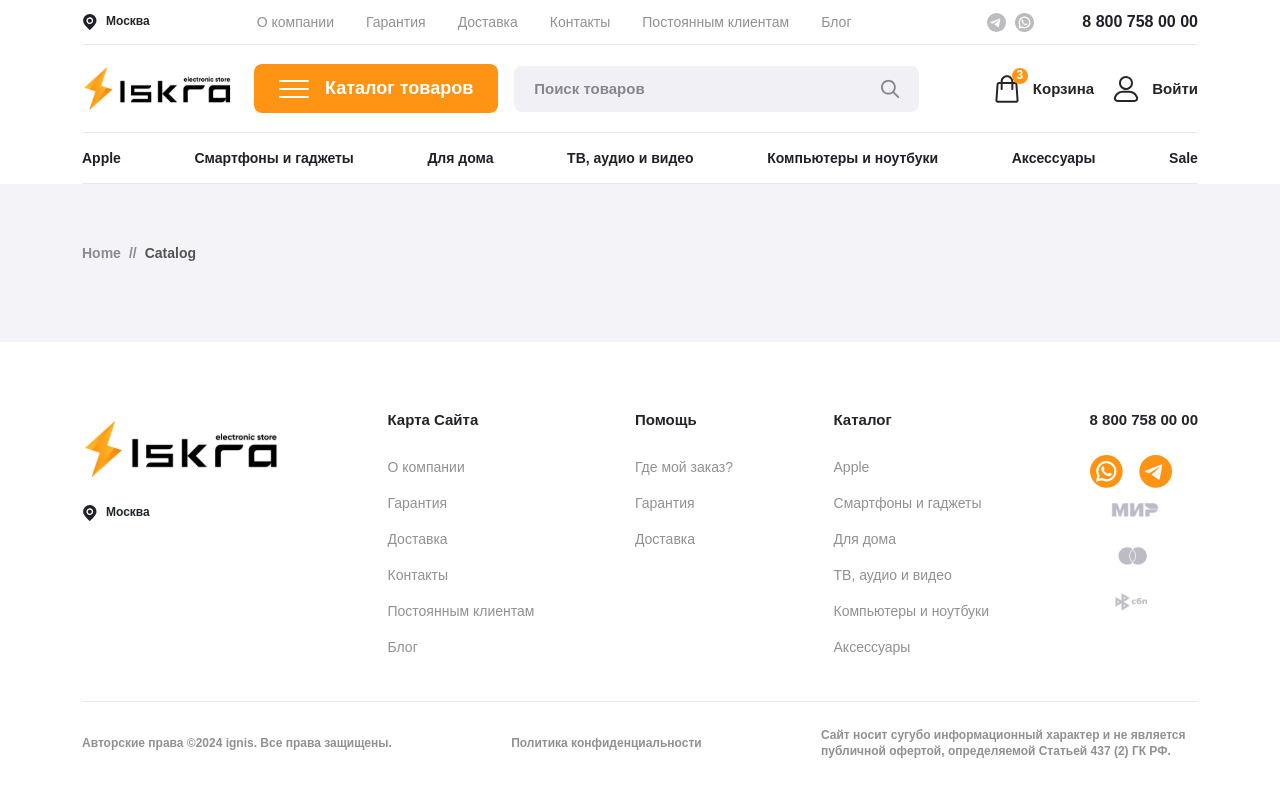
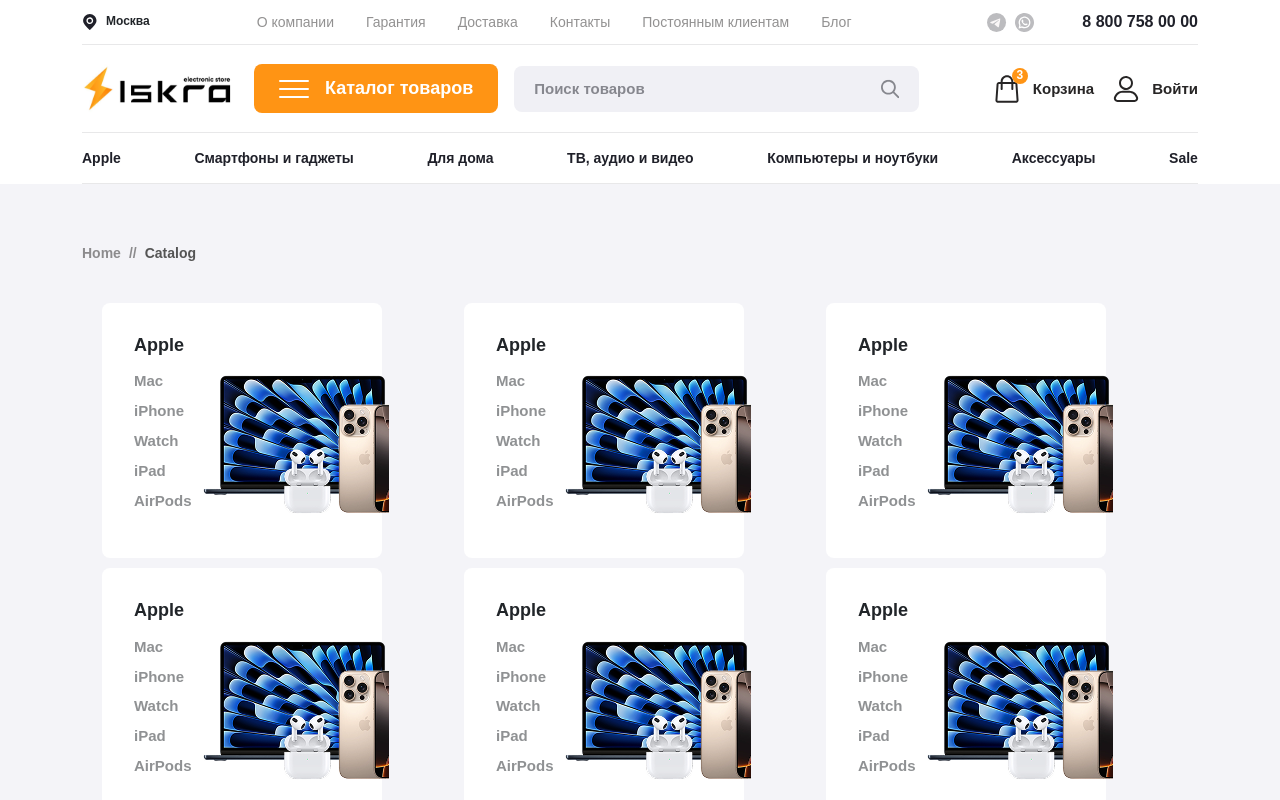
Before and after one commit to s1mple0315/Iskra-website, a React (Vite) app in the folder frontend/: page /catalog in a window 1280 px wide. Shown: the top 800 px of the page. Built offline with nearby package versions, Linux system fonts and the light colour scheme.

Commit message:
Add Zustand for state management; implement CatalogStore and ParentCategory components with styling

```diff
--- a/frontend/package.json
+++ b/frontend/package.json
@@ -14,7 +14,8 @@
     "bootstrap": "5.2.3",
     "react": "^18.3.1",
     "react-dom": "^18.3.1",
-    "react-router-dom": "^7.1.3"
+    "react-router-dom": "^7.1.3",
+    "zustand": "^5.0.3"
   },
   "devDependencies": {
     "@eslint/js": "^9.17.0",
--- a/frontend/src/app/Layout.jsx
+++ b/frontend/src/app/Layout.jsx
@@ -3,6 +3,7 @@
 import Footer from "../entities/components/Footer/Footer";
 import Header from "../entities/components/Header/Header";
 import Breadcrumb from "../entities/components/Breadcrumb/Breadcrumb";
+import StaticServices from "../entities/components/static/staticServices/StaticServices";
 
 const Layout = ({ children }) => {
   return (
@@ -12,6 +13,9 @@
         <Breadcrumb />
         {children}
       </main>
+      <div className="container">
+        <StaticServices />
+      </div>
       <Footer />
     </div>
   );
--- /dev/null
+++ b/frontend/src/entities/components/ParentCategory/ParentCategory.jsx
@@ -0,0 +1,27 @@
+import styles from "./ParentCategory.module.css";
+
+const ParentCategory = () => {
+  return (
+    <div className={`${styles.parentCategory} d-flex flex-column `}>
+      <div>
+        <h3>Apple</h3>
+      </div>
+      <div className="d-flex position-relative">
+        <div className={`${styles.childCategories} d-flex flex-column`}>
+          <ul>
+            <li>Mac</li>
+            <li>iPhone</li>
+            <li>Watch</li>
+            <li>iPad</li>
+            <li>AirPods</li>
+          </ul>
+        </div>
+        <div className={`${styles.parentCategoryImage} position-absolute`}>
+          <img src="assets/Catalog/ParentCategory/CatalogParent.png" alt="Category Image" />
+        </div>
+      </div>
+    </div>
+  );
+};
+
+export default ParentCategory;
--- /dev/null
+++ b/frontend/src/entities/components/ParentCategory/ParentCategory.module.css
@@ -0,0 +1,34 @@
+.parentCategory{
+    background-color: #fff;
+    border-radius: 8px;
+    padding: 32px 0 37px 32px;
+    width: 280px;
+}
+
+.parentCategory h3{
+    font-size: 18px;
+    font-weight: 700;
+    line-height: 21.6px;
+    margin-bottom: 15px;
+}
+
+.childCategories ul{
+    padding: 0;
+    margin: 0   ;
+}
+
+.childCategories ul li{
+    text-decoration: none;
+    list-style: none;
+    margin-bottom: 10px;
+    font-size: 15px;
+    font-weight: 600;
+    line-height: 19.95px;
+    opacity: 0.5;
+}
+
+.parentCategoryImage{
+    width: 231px;
+    height: 146px;
+    right: -50px;
+}
--- a/frontend/src/pages/Catalog/CatalogPage/CatalogPage.jsx
+++ b/frontend/src/pages/Catalog/CatalogPage/CatalogPage.jsx
@@ -1,9 +1,18 @@
 import styles from "./CatalogPage.module.css"
+
+import ParentCategory from "../../../entities/components/ParentCategory/ParentCategory"
 
 const CatalogPage = () => {
   return (
     <div className={`${styles.catalogPage}`}>
-
+      <ParentCategory />
+      <ParentCategory />
+      <ParentCategory />
+      <ParentCategory />
+      <ParentCategory />
+      <ParentCategory />
+      <ParentCategory />
+      <ParentCategory />
     </div>
   )
 }
--- a/frontend/src/pages/Catalog/CatalogPage/CatalogPage.module.css
+++ b/frontend/src/pages/Catalog/CatalogPage/CatalogPage.module.css
@@ -0,0 +1,7 @@
+.catalogPage {
+    display: grid;
+    grid-template-columns: repeat(auto-fill, minmax(280px, 1fr));
+    gap: 10px;
+    justify-content: center;
+    padding: 20px;
+  }
```
Also changed, not shown: frontend/src/config/api/Store/CatalogStore/CatalogStore.jsx (added, +16 -0 lines), frontend/public/assets/Catalog/ParentCategory/CatalogParent.png (added), 1 other file (tests, documents, lock files or other folders).
